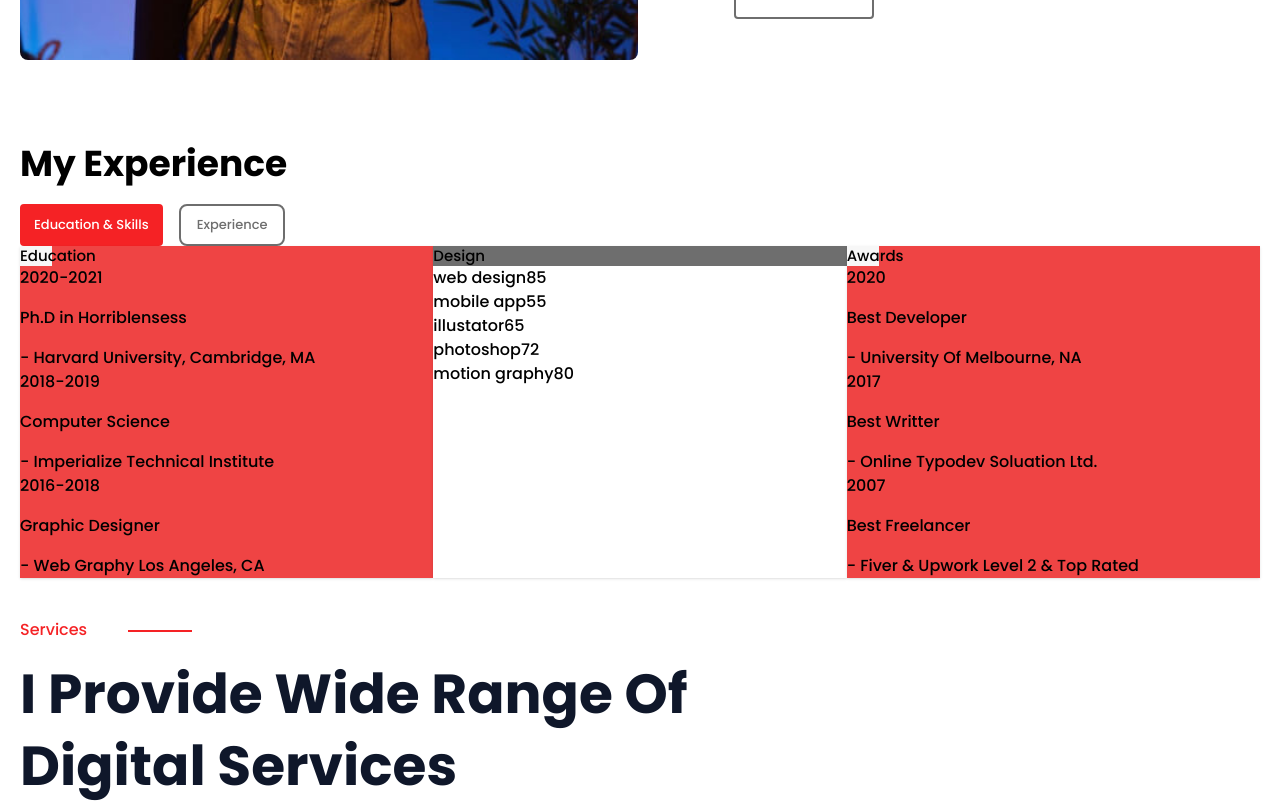
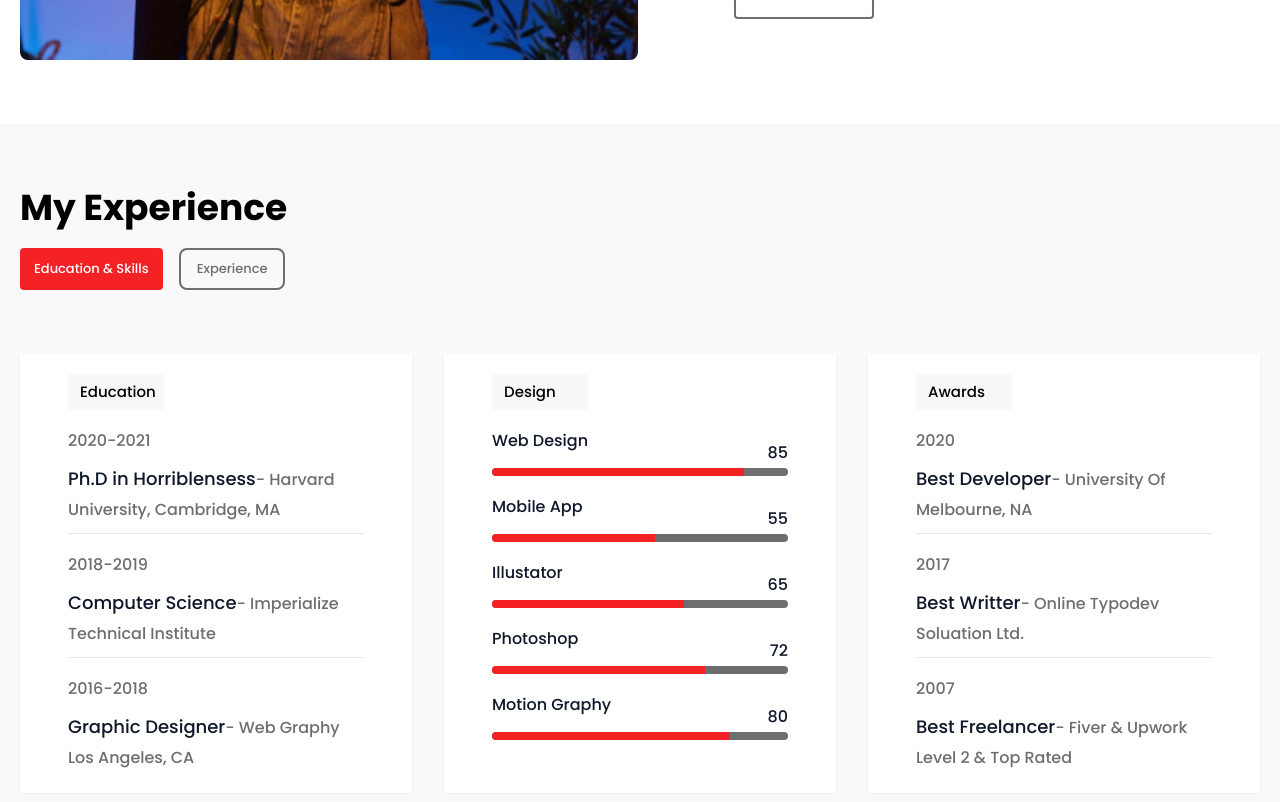
Before and after one commit to Mukles/portfolio, a React (Create React App) app: page / in a window 1280 px wide. Shown: the part 1760-2562 px from the top of the page. Built offline with nearby package versions, Linux system fonts and the light colour scheme.

Commit message:
experice section design done

```diff
--- a/src/Components/Helper/experience/EducationShared.js
+++ b/src/Components/Helper/experience/EducationShared.js
@@ -2,16 +2,25 @@ import React from "react";
 
 const EducationSharedCard = ({ title, datas }) => {
   return (
-    <div className="card shadow bg-red-500">
-      <h4 className="w-8 text capitalize text-[15px] leading-[20px] text-black bg-[#f7f7f7]">
+    <div className="card shadow-sm bg-white py-5 px-12">
+      <h4 className="w-24 px-3 py-2 rounded text capitalize text-[15px] leading-[20px] text-black bg-[#f7f7f7]">
         {title}
       </h4>
       {datas.map((data, id) => {
         return (
-          <div key={id} className="flex flex-col space-y-4">
-            <span>{data.texts[0]}</span>
-            <span>{data.texts[1]}</span>
-            <span>{data.texts[2]}</span>
+          <div key={id} className="flex flex-col space-y-2 pt-4">
+            <span className="text-[16px] leading-[30px] text-semiBlack">
+              {data.texts[0]}
+            </span>
+            <p>
+              <span className="text-[18px] leading-[30px] text-blue">
+                {data.texts[1]}
+              </span>
+              <span className="text-[16px] leading-[30px] text-semiBlack">
+                {data.texts[2]}
+              </span>
+            </p>
+            {datas.length !== data.id && <hr />}
           </div>
         );
       })}
--- a/src/Components/Helper/experience/EducationSkillCard.js
+++ b/src/Components/Helper/experience/EducationSkillCard.js
@@ -2,17 +2,27 @@ import { skills } from "../../utilities/experience";
 
 const EducationSkillCard = () => {
   return (
-    <div className="card shadow bg-white">
-      <h4 className="text text-[15px] leading-[20px] text-black bg-semiBlack">
-        Design
+    <div className="card shadow-sm bg-white py-5 px-12">
+      <h4 className="w-24 px-3 py-2 rounded text capitalize text-[15px] leading-[20px] text-black bg-[#f7f7f7]">
+        design
       </h4>
       {skills.map((item, idx) => (
-        <div key={idx} className="">
-          {item.texts.map((text, id) => (
-            <span key={text + id}>{text}</span>
-          ))}
-          <div className="w-full">
-            <div className="" style={{ width: `${item.texts[1]}` }} />
+        <div key={idx} className="flex flex-col pt-4">
+          <div className="flex justify-between space-y-3">
+            {item.texts.map((text, id) => (
+              <span
+                className="capitalize text-[16px] leading-[30px] text-blue"
+                key={text + id}
+              >
+                {text}
+              </span>
+            ))}
+          </div>
+          <div className="w-full bg-semiBlack h-2 rounded overflow-hidden">
+            <div
+              className="h-full bg-ornage"
+              style={{ width: `${item.texts[1]}%` }}
+            />
           </div>
         </div>
       ))}
--- a/src/Components/Helper/experience/educationAllCard.js
+++ b/src/Components/Helper/experience/educationAllCard.js
@@ -4,7 +4,7 @@ import EducationSkillCard from "./EducationSkillCard";
 
 const EducationAllCards = () => {
   return (
-    <div className="grid grid-cols-1 lg:grid-cols-3">
+    <div className="grid grid-cols-1 lg:grid-cols-3 lg:gap-8 py-16">
       <EducationSharedCard title={"education"} datas={education} />
       <EducationSkillCard />
       <EducationSharedCard title={"awards"} datas={awards} />
--- a/src/Components/Helper/experience/skill.js
+++ /dev/null
@@ -1,5 +0,0 @@
-const Skill = () => {
-  return <h1 className="text-xl text-bold">Hellow form Skill</h1>;
-};
-
-export default Skill;
--- a/src/Components/Helper/portfolio/card.js
+++ b/src/Components/Helper/portfolio/card.js
@@ -10,25 +10,32 @@ const staggerChildren = {
 };
 
 const cardMotion = {
-  hidden: {
+  offScreen: {
     opacity: 0,
-    x: -200,
+    x: -55,
   },
-  show: {
+  onScreen: {
     opacity: 1,
     x: 0,
+    type: "spring",
+    stifness: 150,
+    damping: 50,
+    transition: { duration: 0.8 },
   },
 };
 
 const Card = ({ img, title, subTitle }) => {
   const [isHover, setHover] = useState(false);
+  const [isInViewPort, setInViewPort] = useState(false);
+  const animate =
+    isInViewPort === true ? cardMotion.onScreen : cardMotion.offScreen;
+
   return (
     <motion.div
-      variants={cardMotion}
-      initial={"hidden"}
-      whileInView={"show"}
-      transition={{ duration: 0.6 }}
-      viewport={{ once: false, amount: 0.5 }}
+      onViewportEnter={() => setInViewPort(true)}
+      onViewportLeave={() => setInViewPort(false)}
+      animate={animate}
+      viewport={{ once: false, amount: 0.8 }}
       className="shadow relative overflow-hidden rounded-lg cursor-pointer"
     >
       <motion.img
@@ -48,7 +55,6 @@ const Card = ({ img, title, subTitle }) => {
         whileHover={{
           opacity: 1,
         }}
-        animate={{ staggerChildren }}
         className="overlay flex justify-end px-5 py-5 flex-col bg-[#000000cf] absolute top-0 left-0 w-full h-full "
       >
         <motion.h3
--- /dev/null
+++ b/src/Components/Helper/skill/AllSkillCard.js
@@ -0,0 +1,14 @@
+import { expericeData } from "../../utilities/experience";
+import SkillSharedCard from "./SkillSharedCard";
+
+const AllSkillCard = () => {
+  return (
+    <div className="grid grid-cols-1 lg:grid-cols-2 lg:gap-8 py-16">
+      {expericeData.map((experice) => (
+        <SkillSharedCard {...experice} />
+      ))}
+    </div>
+  );
+};
+
+export default AllSkillCard;
--- /dev/null
+++ b/src/Components/Helper/skill/SkillSharedCard.js
@@ -0,0 +1,16 @@
+const SkillSharedCard = ({ name, shifty, present, button, discription }) => {
+  return (
+    <div className="card shadow-sm bg-white py-5 px-12 flex flex-col space-y-3 rounded-md">
+      <h3 className="text-[22px] leading-[29px] font-semibold">{name}</h3>
+      <p className="text-[14px] leading-[18px] italic">{shifty}</p>
+      <p className="text-base leading-[20px] text-semiBlack">{present}</p>
+      <hr />
+      <button className="w-34 mr-auto px-3 py-2 rounded text capitalize text-[15px] leading-[20px] text-ornage bg-[#f7f7f7]">
+        {button}
+      </button>
+      <p className="leading-[30px] text-semiBlack">{discription}</p>
+    </div>
+  );
+};
+
+export default SkillSharedCard;
--- a/src/Components/experience.js
+++ b/src/Components/experience.js
@@ -1,12 +1,12 @@
 import { useState } from "react";
 import EducationAllCards from "./Helper/experience/educationAllCard";
-import Skill from "./Helper/experience/skill";
+import AllSkillCard from "./Helper/skill/AllSkillCard";
 
 const Experience = () => {
   const [education, setEducation] = useState(true);
   const toggleEducation = () => setEducation(!education);
   return (
-    <section id="experience" className="py-5">
+    <section id="experience" className="py-16 bg-grayWhite">
       <div className="container mx-auto px-5">
         {/**** experience title ****/}
         <h1 className="experice-title capitalize font-bold text-4xl">
@@ -36,7 +36,7 @@ const Experience = () => {
           </button>
         </div>
         {/** Tab Conent will show based on education true or false **/}
-        {education === true ? <EducationAllCards /> : <Skill />}
+        {education === true ? <EducationAllCards /> : <AllSkillCard />}
       </div>
     </section>
   );
--- a/src/Components/portfolio.js
+++ b/src/Components/portfolio.js
@@ -2,6 +2,14 @@ import { motion } from "framer-motion";
 import Card from "./Helper/portfolio/card";
 import { portfolioData } from "./Helper/portfolio/data";
 import Title from "./Helper/title";
+const variants = {
+  offScreen: {},
+  onScreen: {
+    transition: {
+      staggerChildren: 0.5,
+    },
+  },
+};
 
 const Portfolio = () => {
   return (
@@ -15,7 +23,9 @@ const Portfolio = () => {
           }
         />
         <motion.div
-          transition={{ duration: 0.5, staggerChildren: 5 }}
+          variants={variants}
+          initial="offScreen"
+          animate="onScreen"
           className="grid grid-cols-1 gap-y-8 md:gy-0 md:grid-cols-2 md:gap-6 lg:grid-cols-3 lg:gap-8"
         >
           {portfolioData.map((item, idx) => (
--- a/src/Components/utilities/experience.js
+++ b/src/Components/utilities/experience.js
@@ -1,5 +1,4 @@
-export const expericeData = {
-  experice: [
+export const expericeData = [
   {
     name: "Sr. Software Tester",
     shifty: "Full Time | Remote",
@@ -24,8 +23,15 @@ export const expericeData = {
     discription:
       "I design and develop services for customers of all sizes, specializing in creating stylish, modern websites",
   },
-  ],
-};
+  {
+    name: "Sr. Software Tester",
+    shifty: "Full Time | Remote",
+    present: "2020 - Present",
+    button: "Avada Theme.",
+    discription:
+      "I design and develop services for customers of all sizes, specializing in creating stylish, modern websites",
+  },
+];
 
 export const education = [
   {
```
Lines whose indentation alone changed are shown as unchanged.
